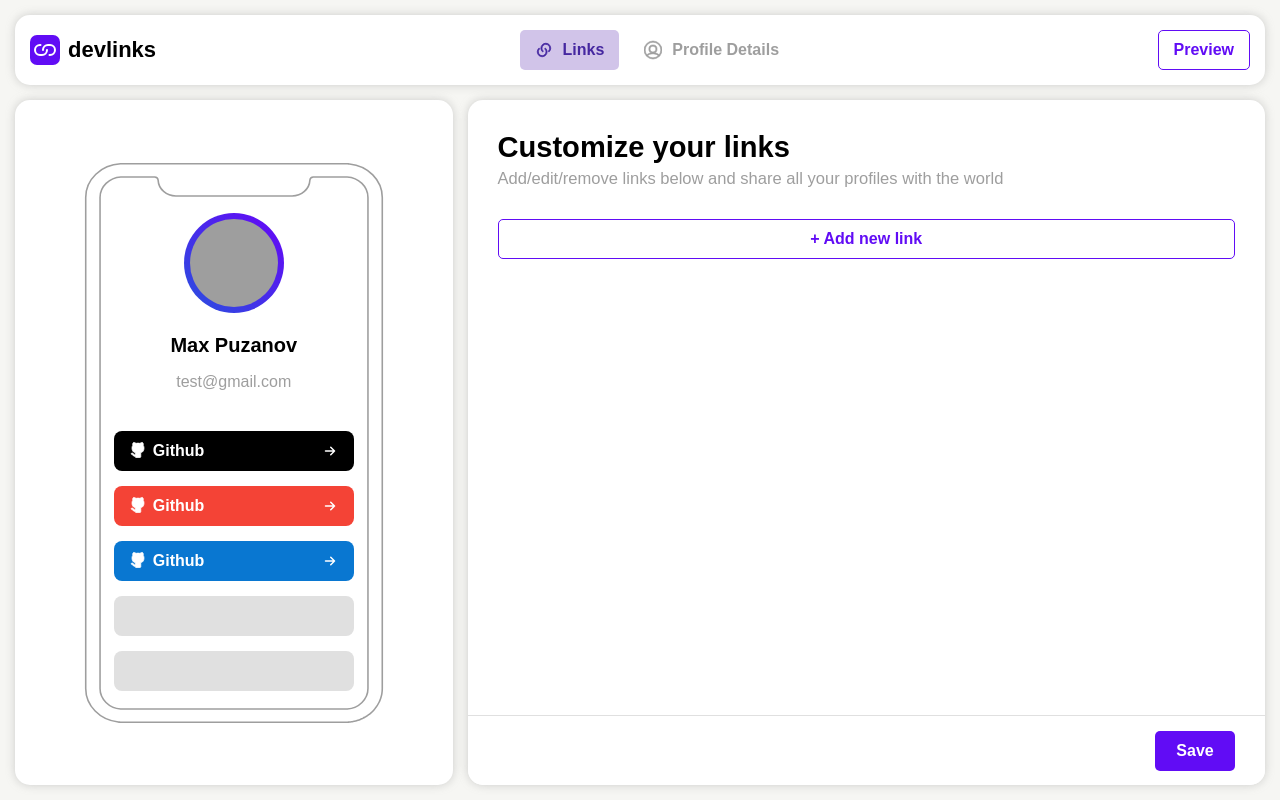
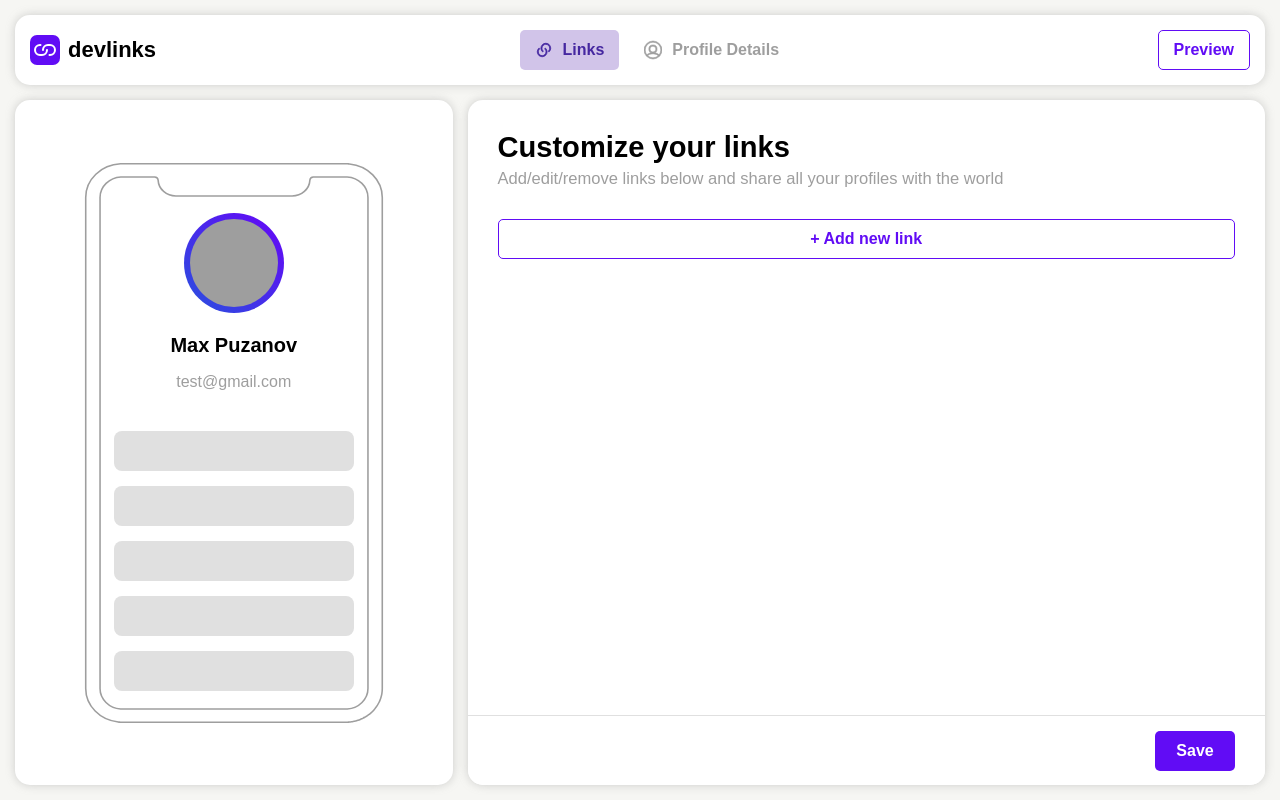
Before and after one commit to MTONSEG/app, a React (Vite) app: page /profile in a window 1280 px wide. Built offline with nearby package versions, Linux system fonts and the light colour scheme; grey boxes are pictures that could not be loaded.

Commit message:
add phone link skeleton changed

```diff
--- a/src/components/pages/Profile/ProfileFormLinks/ProfileFormLinks.tsx
+++ b/src/components/pages/Profile/ProfileFormLinks/ProfileFormLinks.tsx
@@ -2,39 +2,18 @@ import ProfileFormWrapper from '@/components/pages/Profile/ProfileFormWrapper/Pr
 import Button from '@/components/ui/buttons/Button/Button'
 import SocialItem from '@/components/widgets/cards/SocialItem/SocialItem'
 import { DICTIONARY } from '@/dictionaries'
-import { useActions } from '@/hooks/redux/useActions'
-import { useAppSelector } from '@/hooks/redux/useTypedRedux'
-import { IOption } from '@/store/slices/user.types'
-import type { FC, FormEvent } from 'react'
+import { useProcessLink } from '@/hooks/process/useProcessLink'
 
-interface PropsType {}
-
-const ProfileFormLinks: FC<PropsType> = () => {
-  const links = useAppSelector(state => state.user.links)
-  const options = useAppSelector(state => state.user.options)
-
-  const { addLink, removeLink, setSocial, setLinkValue } = useActions('user')
-
-  const handleAddLink = () => {
-    addLink()
-  }
-
-  const handleRemove = (id: string) => {
-    removeLink({ id })
-  }
-
-  const handelSelectSocial = (id: string, option: IOption | null) => {
-    setSocial({ id, option })
-  }
-
-  const handleSubmit = (e: FormEvent<HTMLFormElement>) => {
-    e.preventDefault()
-  }
-
-  const handleChangeUrl = (id: string, value: string) => {
-    setLinkValue({ id, value })
-  }
-
+const ProfileFormLinks = () => {
+  const {
+    links,
+    options,
+    handleAddLink,
+    handleRemove,
+    handelSelectSocial,
+    handleSubmit,
+    handleChangeUrl,
+  } = useProcessLink()
 
   return (
     <ProfileFormWrapper
@@ -42,7 +21,13 @@ const ProfileFormLinks: FC<PropsType> = () => {
       text={DICTIONARY['en'].add_edit_remove_links}
       onSubmit={handleSubmit}
       button={
-        <Button type='button' variant='outlined' isFullWidth onClick={handleAddLink} disabled={links.length > 4}>
+        <Button
+          type='button'
+          variant='outlined'
+          isFullWidth
+          onClick={handleAddLink}
+          disabled={links.length > 4}
+        >
           &#43; {DICTIONARY['en'].add_new_link}
         </Button>
       }
@@ -50,11 +35,11 @@ const ProfileFormLinks: FC<PropsType> = () => {
       {links?.map((link, index) => (
         <SocialItem
           key={link.id}
-          options={options}
           id={link.id}
           optionId={link.option?.id}
           title={`Link #${index + 1}`}
           url={link.url}
+          options={options}
           onRemove={handleRemove}
           onChangeUrl={handleChangeUrl}
           onSocialSelect={handelSelectSocial}
--- a/src/components/pages/Profile/ProfilePreview/ProfilePreview.tsx
+++ b/src/components/pages/Profile/ProfilePreview/ProfilePreview.tsx
@@ -5,9 +5,21 @@ import Avatar from '@/components/ui/common/Avatar/Avatar'
 import Skeleton from '@/components/ui/common/Skeleton/Skeleton'
 import UserInfo from '@/components/ui/common/UserInfo/UserInfo'
 import PhonePreview from '@/components/widgets/cards/PhonePreview/PhonePreview'
+import { useAppSelector } from '@/hooks/redux/useTypedRedux'
 import GithubIcon from '@icons/github.svg?react'
+import { useEffect, useState } from 'react'
 
 const ProfilePreview = () => {
+  const links = useAppSelector(state => state.user.links)
+  const [skeletonList, setSkeletonList] = useState<null[]>([])
+
+  useEffect(() => {
+    const counter = links.reduce((acc, link) => acc + (link.option ? 1 : 0), 0)
+    const fakeList: null[] = new Array(5 - counter).fill(null)
+
+    setSkeletonList([...fakeList])
+  }, [links])
+
   return (
     <div className='profile-preview' style={{ flexDirection: 'column' }}>
       <PhonePreview>
@@ -17,21 +29,18 @@ const ProfilePreview = () => {
         </UserInfoContainer>
 
         <SocialContainer>
-          <SocialButton variant='github' icon={<GithubIcon />} isArrow isFullWidth>
-            Github
-          </SocialButton>
+          {links?.map(link => {
+            if (link.option)
+              return (
+                <SocialButton variant='github' icon={<GithubIcon />} isArrow isFullWidth>
+                  {link.option?.title}
+                </SocialButton>
+              )
+          })}
 
-          <SocialButton variant='youtube' icon={<GithubIcon />} isArrow isFullWidth>
-            Github
-          </SocialButton>
-
-          <SocialButton variant='linkedin' icon={<GithubIcon />} isArrow isFullWidth>
-            Github
-          </SocialButton>
-
-          <Skeleton width='100%' height='40px' />
-
-          <Skeleton width='100%' height='40px' />
+          {skeletonList.map((_, index) => (
+            <Skeleton width='100%' height='40px' key={index} />
+          ))}
         </SocialContainer>
       </PhonePreview>
     </div>
--- /dev/null
+++ b/src/hooks/process/useProcessLink.tsx
@@ -0,0 +1,41 @@
+import { useActions } from '@/hooks/redux/useActions'
+import { useAppSelector } from '@/hooks/redux/useTypedRedux'
+import { IOption } from '@/store/slices/user.types'
+import { FormEvent } from 'react'
+
+export const useProcessLink = () => {
+  const links = useAppSelector(state => state.user.links)
+  const options = useAppSelector(state => state.user.options)
+
+  const { addLink, removeLink, setSocial, setLinkValue } = useActions('user')
+
+  const handleAddLink = () => {
+    addLink()
+  }
+
+  const handleRemove = (id: string) => {
+    removeLink({ id })
+  }
+
+  const handelSelectSocial = (id: string, option: IOption | null) => {
+    setSocial({ id, option })
+  }
+
+  const handleSubmit = (e: FormEvent<HTMLFormElement>) => {
+    e.preventDefault()
+  }
+
+  const handleChangeUrl = (id: string, value: string) => {
+    setLinkValue({ id, value })
+  }
+
+  return {
+    links,
+    options,
+    handleAddLink,
+    handleRemove,
+    handelSelectSocial,
+    handleSubmit,
+    handleChangeUrl,
+  }
+}
```
